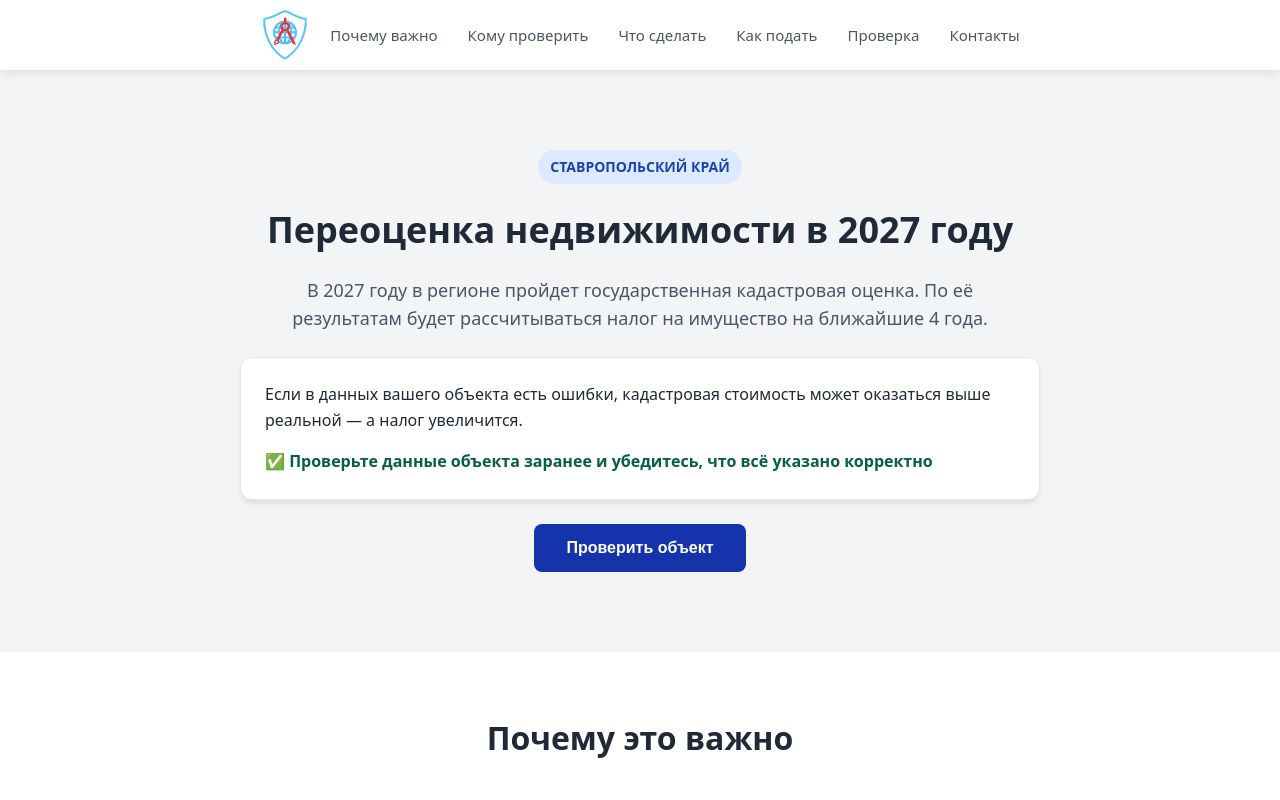
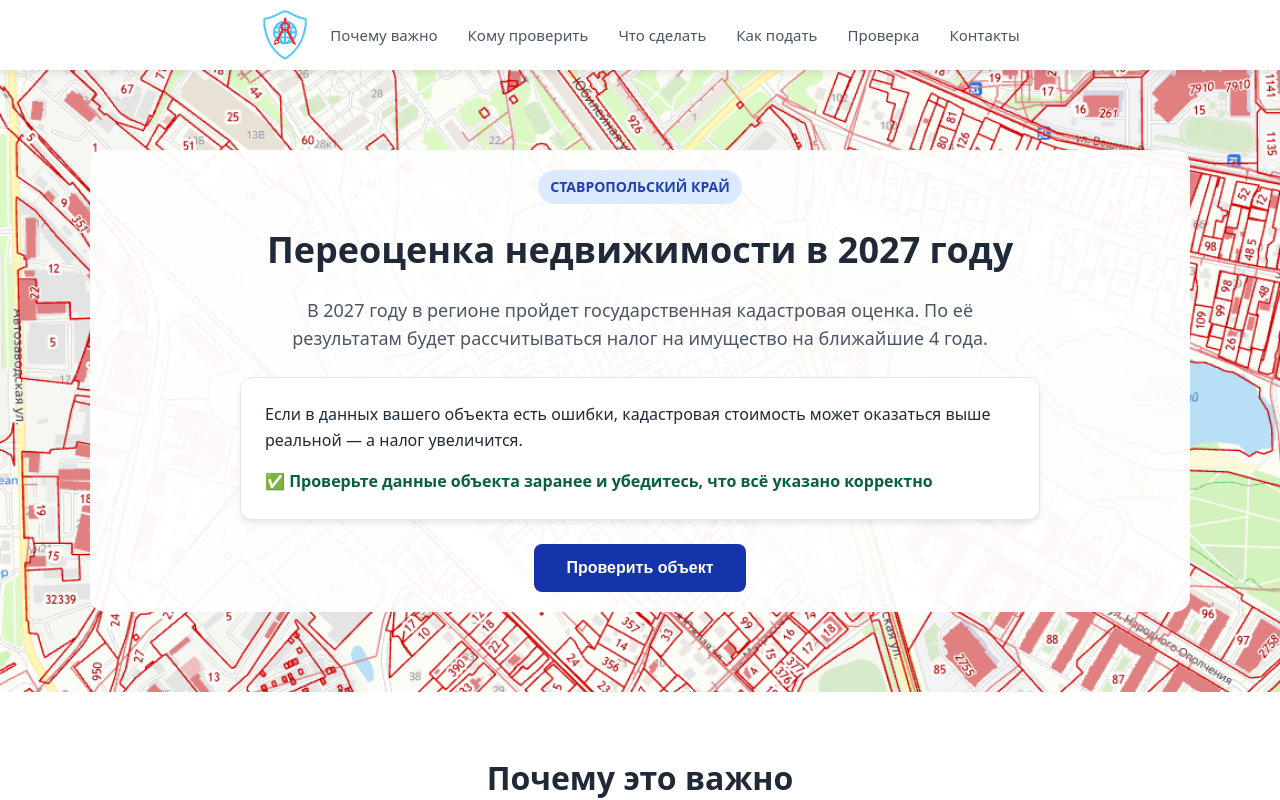
Before and after one commit to Korkin-Igor/vue-cadaster-check, a Vue app: page / in a window 1280 px wide. Shown: the top 800 px of the page. Built offline with nearby package versions, Linux system fonts and the light colour scheme.

Commit message:
fix(ui): change bg in HeroSection.vue from --light-bg var to image (cadaster map)

```diff
--- a/src/components/HeroSection.vue
+++ b/src/components/HeroSection.vue
@@ -30,16 +30,21 @@ const scrollToCheck = () => {
 
 <style scoped>
 .hero {
-  background-color: var(--bg-light);
+  background-image: url("../assets/map.png");
+  background-size: cover;
+  background-repeat: no-repeat;
   padding: 80px 0;
   text-align: center;
 }
 
 .hero-content {
+  background-color: rgba(255, 255, 255, .95);
+  border-radius: 15px;
   display: flex;
   flex-direction: column;
   align-items: center;
   gap: 24px;
+  padding: 20px;
 }
 
 .badge {
```
Also changed, not shown: src/assets/map.png (added).
